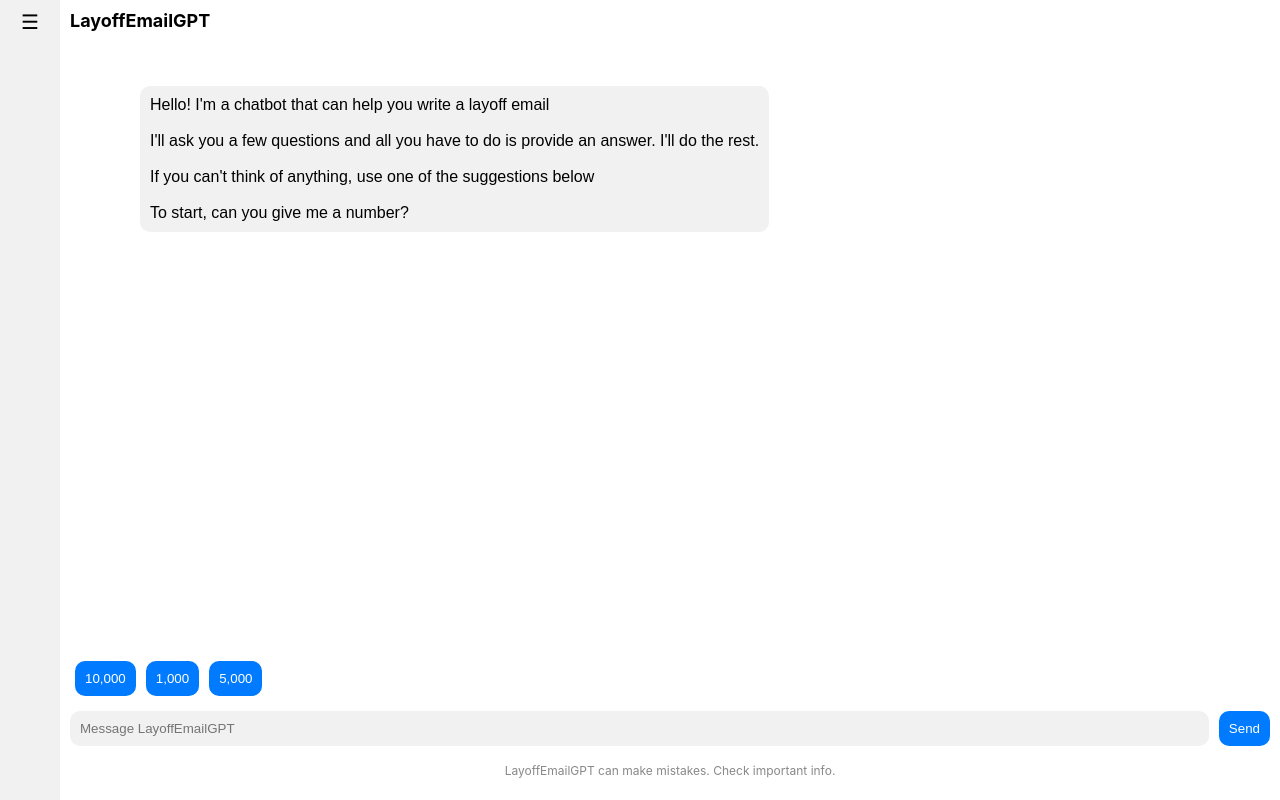
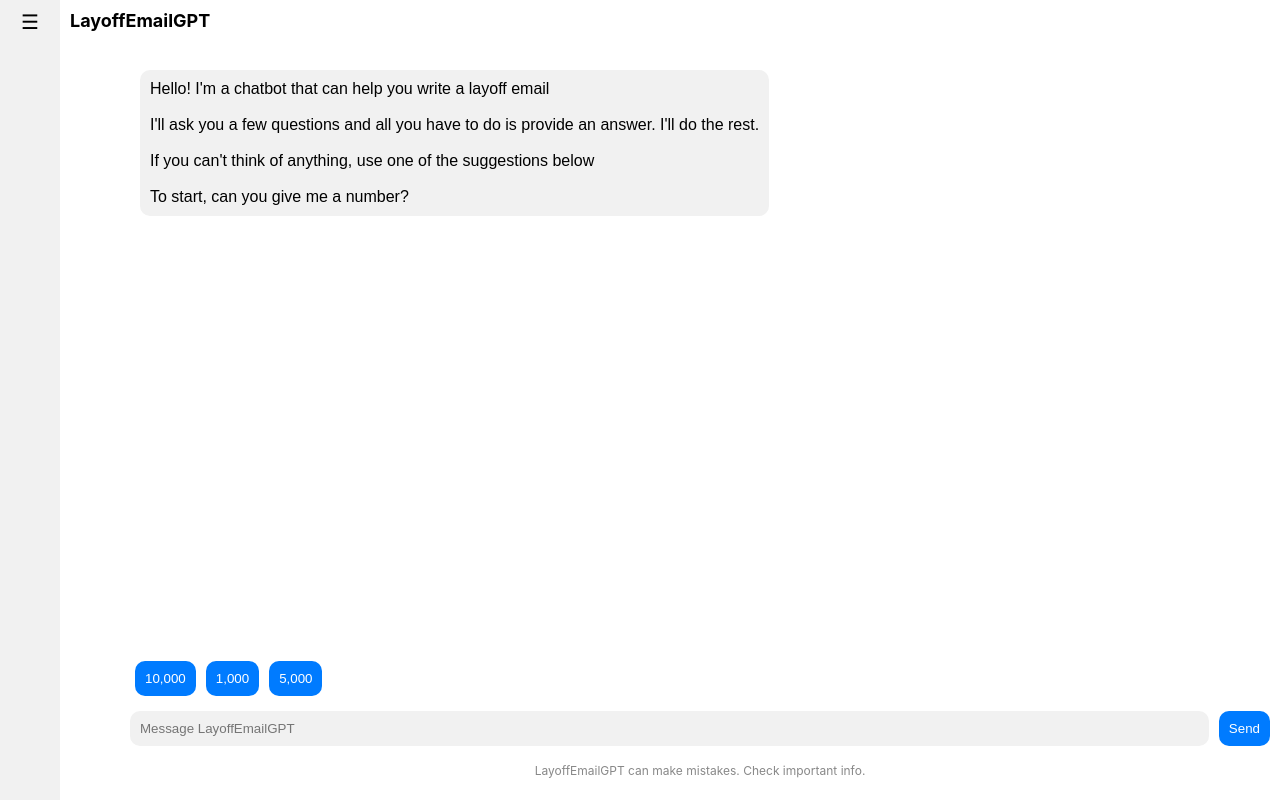
Before and after one commit to cameronellis71/layoff-email-generator, a React (Create React App) app: page / in a window 1280 px wide. Built offline with nearby package versions, Linux system fonts and the light colour scheme.

Commit message:
Created an about button with a page to tell you about the page

```diff
--- a/src/App.js
+++ b/src/App.js
@@ -1,8 +1,9 @@
 import React, { useState, useRef, useEffect } from "react";
 
 function App() {
+  const [isSidebarOpen, setSidebarOpen] = useState(false);
+  const [currentView, setCurrentView] = useState("chat");
   // Predefined list of questions with unique suggestions
-  const [isSidebarOpen, setSidebarOpen] = useState(false);
   const questions = [
     { question: "Hello! I'm a chatbot that can help you write a layoff email\n\n" +
       "I'll ask you a few questions and all you have to do is provide an answer. I'll do the rest. " +
@@ -92,8 +93,7 @@ function App() {
         style={{
           position: isSidebarOpen ? "fixed" : "relative",
           width: isSidebarOpen ? "250px" : "60px",
-          background: "#f1f1f1", // Changed to light gray
-          color: "#000", // Changed text color to black
+          background: "#f1f1f1",
           height: "100%",
           overflow: "hidden",
           zIndex: 1000,
@@ -104,7 +104,6 @@ function App() {
           onClick={() => setSidebarOpen(!isSidebarOpen)}
           style={{
             background: "transparent",
-            color: "#000", // Updated to black
             border: "none",
             fontSize: "20px",
             cursor: "pointer",
@@ -116,6 +115,33 @@ function App() {
         >
           ☰
         </button>
+        {isSidebarOpen && (
+          <div style={{ padding: "10px" }}>
+            <button
+              onClick={() => setCurrentView("chat")}
+              style={{
+                display: "block",
+                padding: "10px",
+                borderRadius: "10px",
+                width: "100%",
+                marginBottom: "10px", // Adds spacing between the buttons
+              }}
+            >
+              Chat
+            </button>
+            <button
+              onClick={() => setCurrentView("about")}
+              style={{
+                display: "block",
+                padding: "10px",
+                borderRadius: "10px",
+                width: "100%",
+              }}
+            >
+              About
+            </button>
+          </div>
+        )}
       </div>
 
       <div style={{ display: "flex", flexDirection: "column", flex: 1 }}>
@@ -127,7 +153,6 @@ function App() {
             left: isSidebarOpen ? "250px" : "60px",
             right: 0,
             background: "#fff",
-            color: "#000",
             padding: "10px",
             display: "flex",
             alignItems: "center",
@@ -148,7 +173,9 @@ function App() {
           </p>
         </div>
 
-        {/* Chat History */}
+        {currentView === "chat" && (
+          <>
+            {/* Chat history */}
             <div
     style={{
       flex: "1",
@@ -163,16 +190,20 @@ function App() {
     {messages.map((msg, index) => (
       <div
         key={index}
-              style={{ textAlign: msg.sender === "bot" ? "left" : "right" }}
+        style={{
+          display: "flex",
+          justifyContent: msg.sender === "bot" ? "flex-start" : "flex-end",
+          marginBottom: "10px", // Adds spacing between messages
+        }}
       >
-              <p
+        <div
           style={{
             background: msg.sender === "bot" ? "#f1f1f1" : "#007bff",
             color: msg.sender === "bot" ? "#000" : "#fff",
-                  display: "inline-block",
             padding: "10px",
             borderRadius: "10px",
             maxWidth: "70%",
+            wordWrap: "break-word",
           }}
         >
           {msg.text.split("\n").map((line, i) => (
@@ -181,7 +212,7 @@ function App() {
               {i < msg.text.split("\n").length - 1 && <br />}
             </span>
           ))}
-              </p>
+        </div>
       </div>
     ))}
     <div ref={chatEndRef}></div>
@@ -191,11 +222,10 @@ function App() {
             <div
               style={{
                 background: "#fff",
-            borderTop: "0px solid #ccc",
                 padding: "10px",
                 display: "flex",
                 flexDirection: "column",
-            marginLeft: isSidebarOpen ? "250px" : "0px", // Adjust margin for the sidebar
+                marginLeft: isSidebarOpen ? "250px" : "60px",
                 transition: "margin-left 0.3s ease",
               }}
             >
@@ -236,7 +266,7 @@ function App() {
                   onKeyDown={handleKeyDown}
                   placeholder="Message LayoffEmailGPT"
                   style={{
-                flex: "1",
+                    flex: 1,
                     padding: "10px",
                     border: "0px",
                     borderRadius: "10px",
@@ -258,8 +288,12 @@ function App() {
                     cursor: "pointer",
                     transition: "background 0.3s ease",
                   }}
-              onMouseEnter={(e) => (e.target.style.background = "#0056b3")}
-              onMouseLeave={(e) => (e.target.style.background = "#007bff")}
+                  onMouseEnter={(e) =>
+                    (e.target.style.background = "#0056b3")
+                  }
+                  onMouseLeave={(e) =>
+                    (e.target.style.background = "#007bff")
+                  }
                 >
                   Send
                 </button>
@@ -268,6 +302,8 @@ function App() {
                 LayoffEmailGPT can make mistakes. Check important info.
               </p>
             </div>
+          </>
+        )}
       </div>
     </div>
   );
```
Lines whose indentation alone changed are shown as unchanged.
